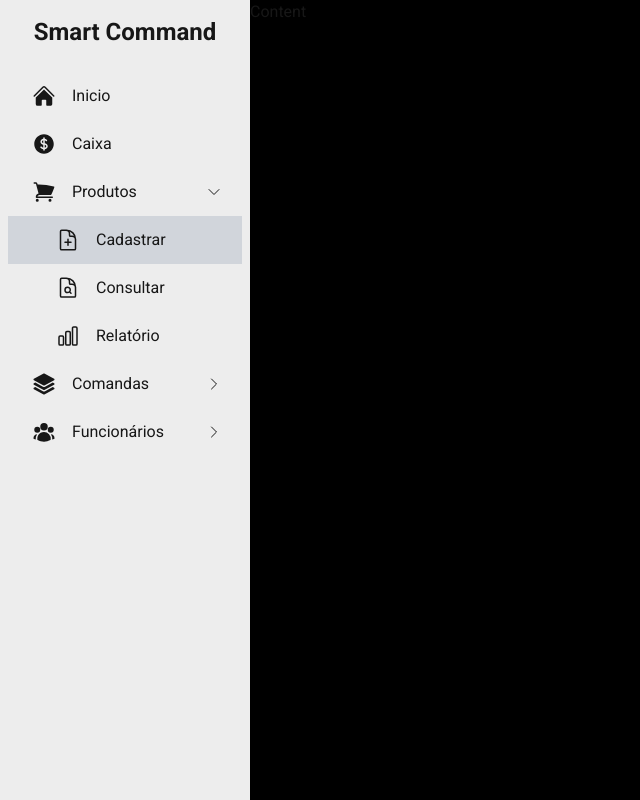
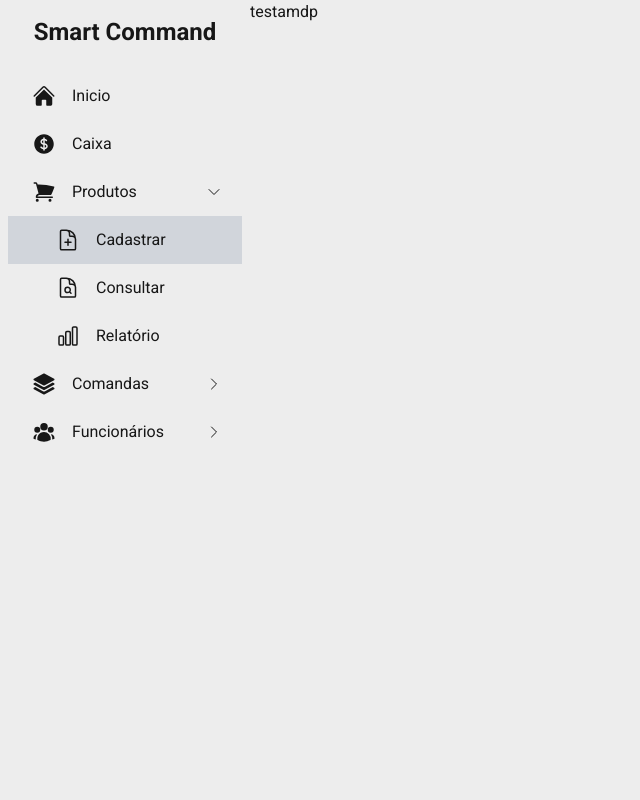
Before and after one commit to klenivingeri/smart-command, a Next.js app: page /produto/cadastrar in a window 1280 px wide. Shown: the whole page, without its empty margins (0-640 px from the left). Built offline with nearby package versions, Linux system fonts and the light colour scheme.

Commit message:
fix: Container e Content

```diff
--- a/src/components/Atoms/Content/index.js
+++ b/src/components/Atoms/Content/index.js
@@ -1,3 +1,3 @@
-export const Content = () => {
-  return <main className="w-full h-full bg-black min-w-[400px] max-w-[1200px]">Content</main>;
+export const Content = ({children}) => {
+  return <main className="w-full h-full min-w-[400px] max-w-[1200px]">{children}</main>;
 };
--- a/src/components/Molecules/ContainerContent/index.js
+++ b/src/components/Molecules/ContainerContent/index.js
@@ -1,10 +1,10 @@
 import { Container } from "@/components/Atoms/Container";
 import { Content } from "@/components/Atoms/Content";
 
-export const ContainerContent = () => {
+export const ContainerContent = ({children}) => {
   return (
     <Container>
-      <Content />
+      <Content>{children}</Content>
     </Container>
   );
 };
--- a/src/components/Pages/Produto/Cadastrar/index.js
+++ b/src/components/Pages/Produto/Cadastrar/index.js
@@ -1,5 +1,9 @@
 import { TemplateWithMenu } from "@/components/Templates/TemplateWithMenu"
 
 export const Cadastrar = ({path}) => {
-  return <TemplateWithMenu path={path} />
+  return <TemplateWithMenu path={path} >
+  <div>
+    testamdp
+  </div>
+  </TemplateWithMenu>
 }
--- a/src/components/Templates/TemplateWithMenu/index.js
+++ b/src/components/Templates/TemplateWithMenu/index.js
@@ -1,11 +1,11 @@
-import { SideBar } from "@/components/Atoms/Sidebar";
+import { SideBar } from "@/components/Organisms/Sidebar";
 import { ContainerContent } from "@/components/Molecules/ContainerContent";
 
-export const TemplateWithMenu = ({path}) => {
+export const TemplateWithMenu = ({path, children}) => {
   return (
     <div className="flex flex-1 w-full h-full">
       <SideBar path={path}/>
-      <ContainerContent />
+      <ContainerContent>{children}</ContainerContent>
     </div>
   );
 };
```
Also changed, not shown: src/components/Organisms/Sidebar/index.js (renamed from src/components/Atoms/Sidebar/index.js).
